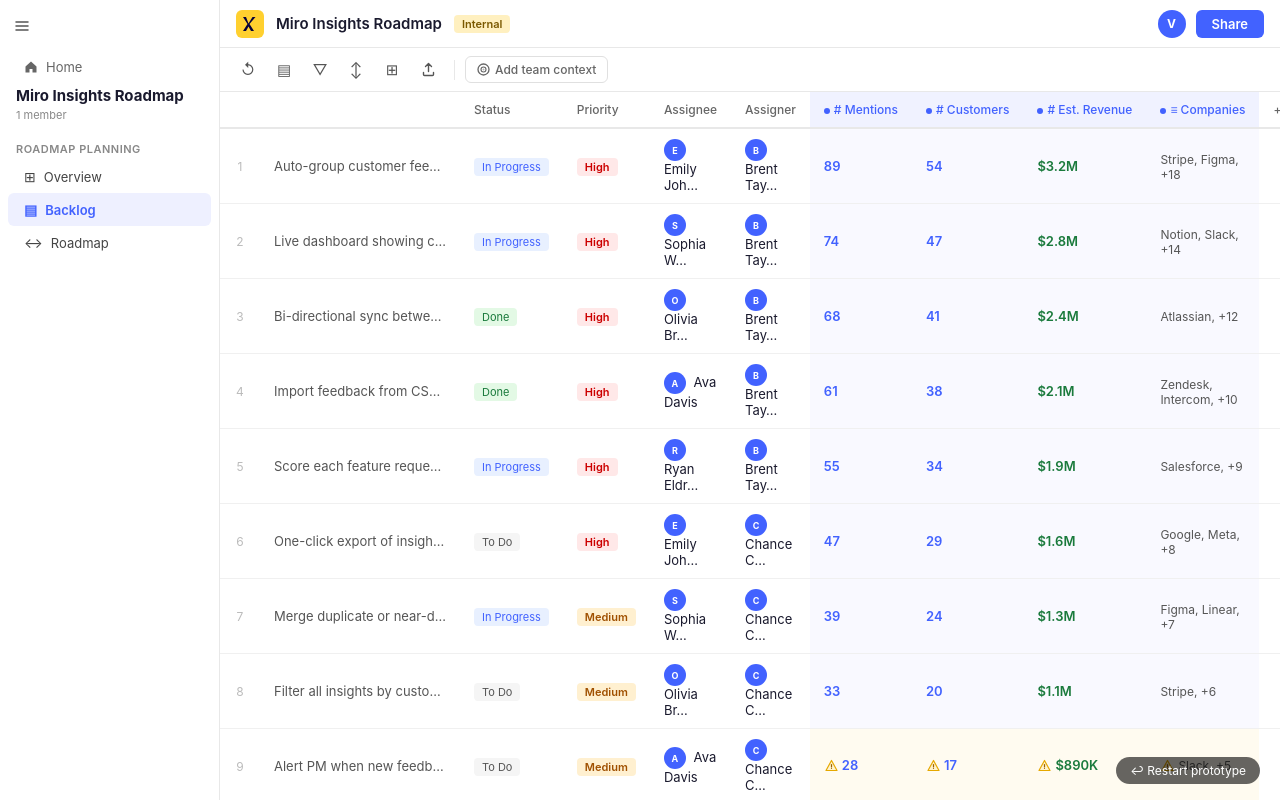
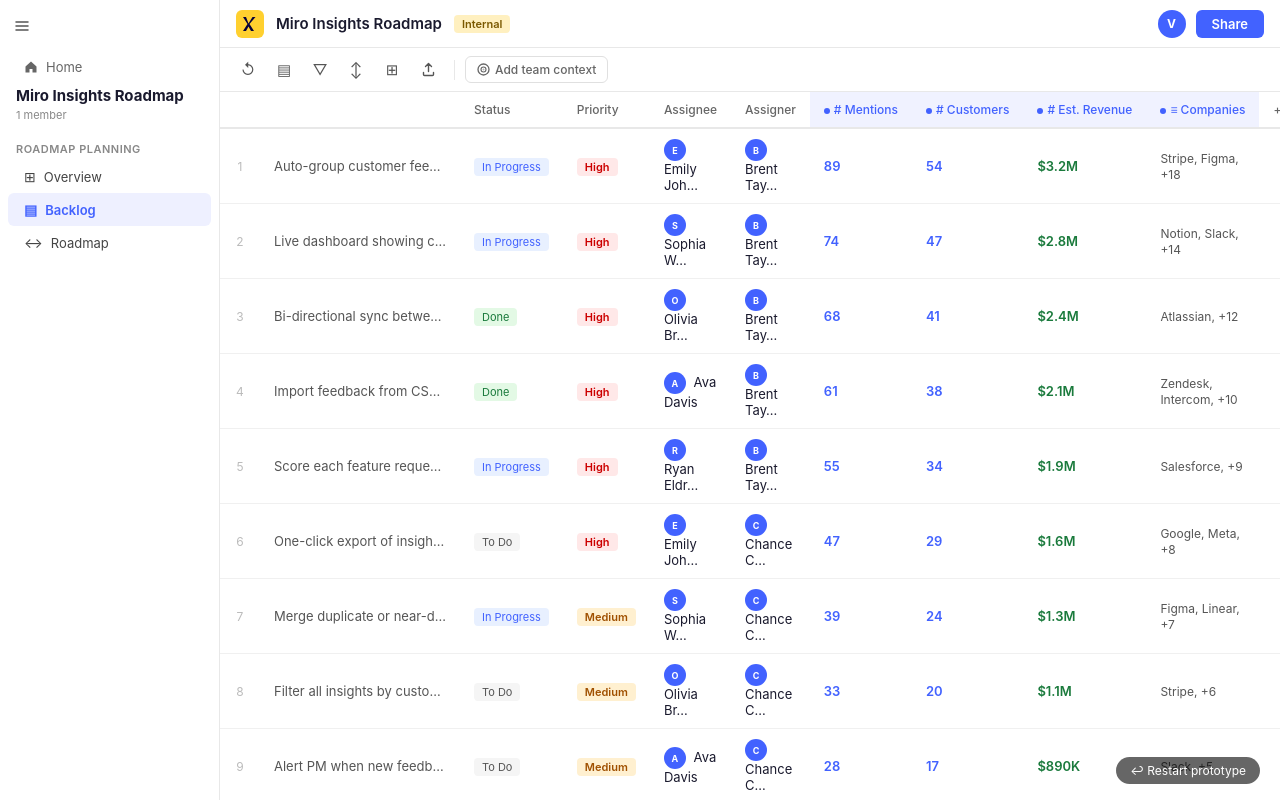
Before and after one commit to laurenbr-a11y/enriched-tables, a React (Vite) app: page / in a window 1280 px wide. Both pictures are taken after a click on the element "Miro Insights Roadmap". Built offline with nearby package versions, Linux system fonts and the light colour scheme.

Commit message:
Remove warn icon from enriched cells, match cell styling to regular cols, double-click opens Insights tab

```diff
--- a/src/App.css
+++ b/src/App.css
@@ -104,15 +104,10 @@
 
 /* Enriched table */
 .backlog-table.enriched .summary-col { max-width: 200px; color: #555; white-space: nowrap; overflow: hidden; text-overflow: ellipsis; }
-.enriched-col { background: #f9f9ff !important; }
-.enriched-col--warn { background: #FFFBF0 !important; }
 .backlog-table.enriched th.enriched-col { background: #f0f2ff !important; color: #4262FF; }
 .enriched-col-indicator { display: inline-block; width: 6px; height: 6px; background: #4262FF; border-radius: 50%; margin-right: 4px; }
 .add-col { width: 40px; text-align: center; color: #bbb; cursor: pointer; }
-.enriched-cell-inner { display: inline-flex; align-items: center; gap: 3px; }
-.cell-warn-icon { flex-shrink: 0; display: inline-flex; align-items: center; }
-.cell-warn-icon-wrap { display: inline-flex; align-items: center; cursor: pointer; border-radius: 3px; padding: 1px; }
-.cell-warn-icon-wrap:hover { background: #fde8a0; }
+.backlog-table.enriched td.enriched-col { cursor: default; }
 .cell-readonly-tip { position: fixed; background: #fff; border: 1px solid #e0e0e0; border-radius: 5px; padding: 5px 10px; box-shadow: 0 3px 10px rgba(0,0,0,.11); z-index: 9999; font-size: 12px; color: #555; display: flex; align-items: center; gap: 6px; pointer-events: none; white-space: nowrap; font-weight: 500; }
 .status-tag { background: #f5f5f5; color: #555; padding: 2px 8px; border-radius: 4px; font-size: 11px; white-space: nowrap; }
 .status-done { background: #E3F9E5; color: #1A7A3C; }
--- a/src/App.jsx
+++ b/src/App.jsx
@@ -858,7 +858,10 @@ function EnrichmentStart({ onNext }) {
 // ── SCREEN 7: Enriched table ─────────────────────────────────
 function EnrichedTable({ onRestart, onGoRoadmap, spaceName, onGoHome, rows = tableRows, teamContext, onUpdateContext }) {
   const [panelRow, setPanelRow] = useState(null)
+  const [panelDefaultTab, setPanelDefaultTab] = useState('Details')
   const [sidebarCollapsed, setSidebarCollapsed] = useState(false)
+
+  const openPanel = (i, tab = 'Details') => { setPanelRow(i); setPanelDefaultTab(tab) }
 
   return (
     <div className="board-screen board-screen--v2">
@@ -874,8 +877,8 @@ function EnrichedTable({ onRestart, onGoRoadmap, spaceName, onGoHome, rows = tab
             <TeamContextButton teamContext={teamContext} onUpdateContext={onUpdateContext} />
           </div>
           <div className="table-panel-layout">
-            <EnrichedTableView enriching={false} onOpenPanel={setPanelRow} panelRow={panelRow} rows={rows} />
-            {panelRow !== null && <SidePanel row={rows[panelRow]} rowIndex={panelRow} onClose={() => setPanelRow(null)} />}
+            <EnrichedTableView enriching={false} onOpenPanel={openPanel} panelRow={panelRow} rows={rows} />
+            {panelRow !== null && <SidePanel row={rows[panelRow]} rowIndex={panelRow} defaultTab={panelDefaultTab} onClose={() => setPanelRow(null)} />}
           </div>
           <div className="restart-hint" onClick={onRestart}>↩ Restart prototype</div>
         </div>
@@ -1378,8 +1381,8 @@ function FeedbackDetail({ feedback, onBack }) {
 }
 
 // ── Side panel ───────────────────────────────────────────────
-function SidePanel({ row, onClose, rowIndex = 0 }) {
-  const [tab, setTab] = useState('Details')
+function SidePanel({ row, onClose, rowIndex = 0, defaultTab = 'Details' }) {
+  const [tab, setTab] = useState(defaultTab)
   const [filters, setFilters] = useState(EMPTY_FILTERS)
   const [sort, setSort] = useState('newest')
 
@@ -1389,7 +1392,7 @@ function SidePanel({ row, onClose, rowIndex = 0 }) {
   const [selectedFeedback, setSelectedFeedback] = useState(null)
 
   // Reset tab and selected feedback whenever the displayed row changes
-  useEffect(() => { setTab('Details'); setSelectedFeedback(null) }, [row])
+  useEffect(() => { setTab(defaultTab); setSelectedFeedback(null) }, [row, defaultTab])
 
   const panelId = `PT-${300 + rowIndex}`
   const jiraId = `PT-${100 + rowIndex * 2}`
@@ -1747,26 +1750,12 @@ function EnrichedTableView({ enriching, onOpenPanel, panelRow, rows = tableRows
   }
 
   const enrichedCell = (row, rowIdx, content) => {
-    const lowConf = row.panelMentions < 70
     return (
       <td
-        className={`enriched-col${lowConf ? ' enriched-col--warn' : ''}`}
-        onClick={showReadOnly}
+        className="enriched-col"
+        onDoubleClick={(e) => { e.stopPropagation(); onOpenPanel(rowIdx, 'Insights') }}
       >
-        {enriching ? <span className="loading-cell" /> : (
-          <span className="enriched-cell-inner">
-            {lowConf && (
-              <span
-                className="cell-warn-icon-wrap"
-                onClick={(e) => { e.stopPropagation(); onOpenPanel(rowIdx) }}
-                title="Low-confidence enrichment — click to view details"
-              >
-                <WarnTriangle />
-              </span>
-            )}
-            {content}
-          </span>
-        )}
+        {enriching ? <span className="loading-cell" /> : content}
       </td>
     )
   }
```
